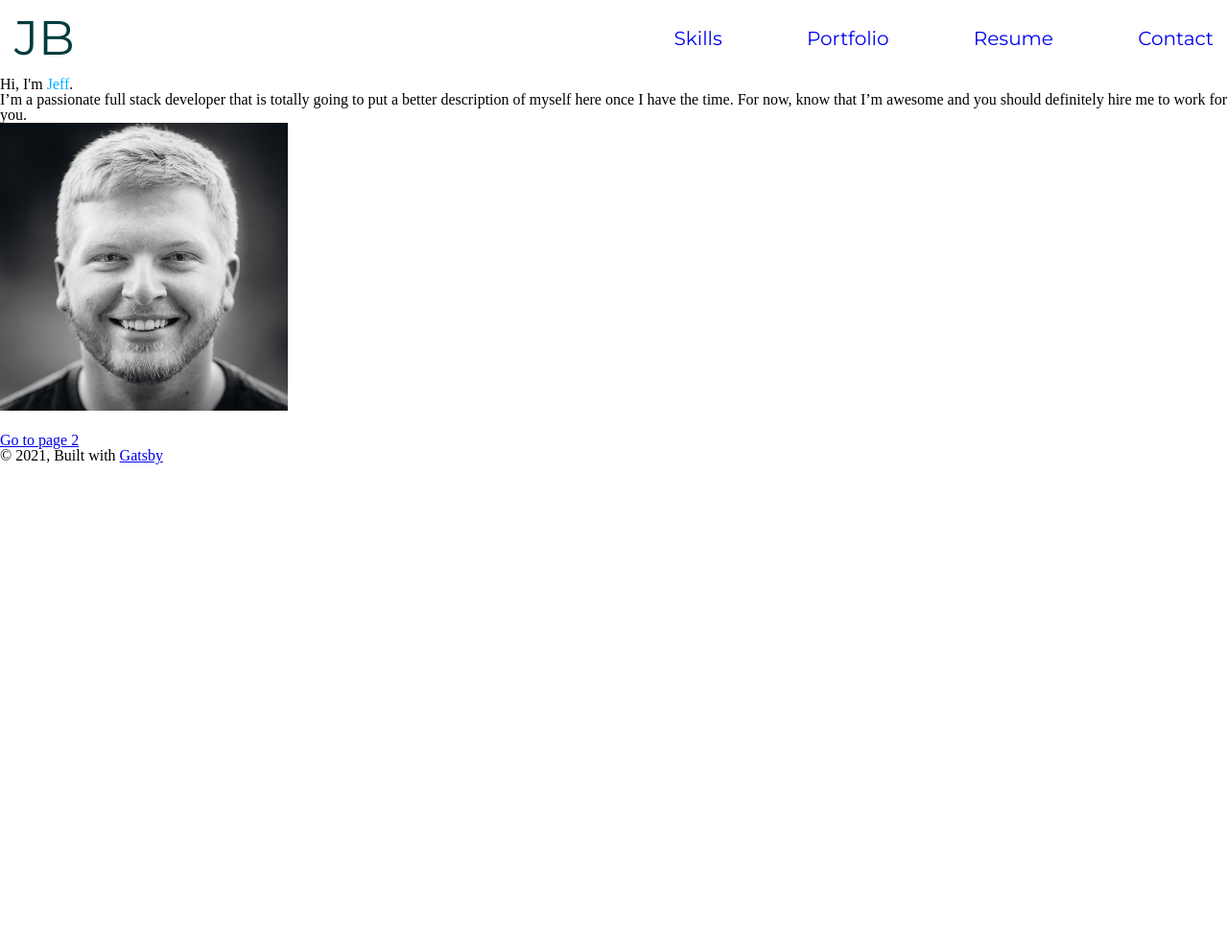
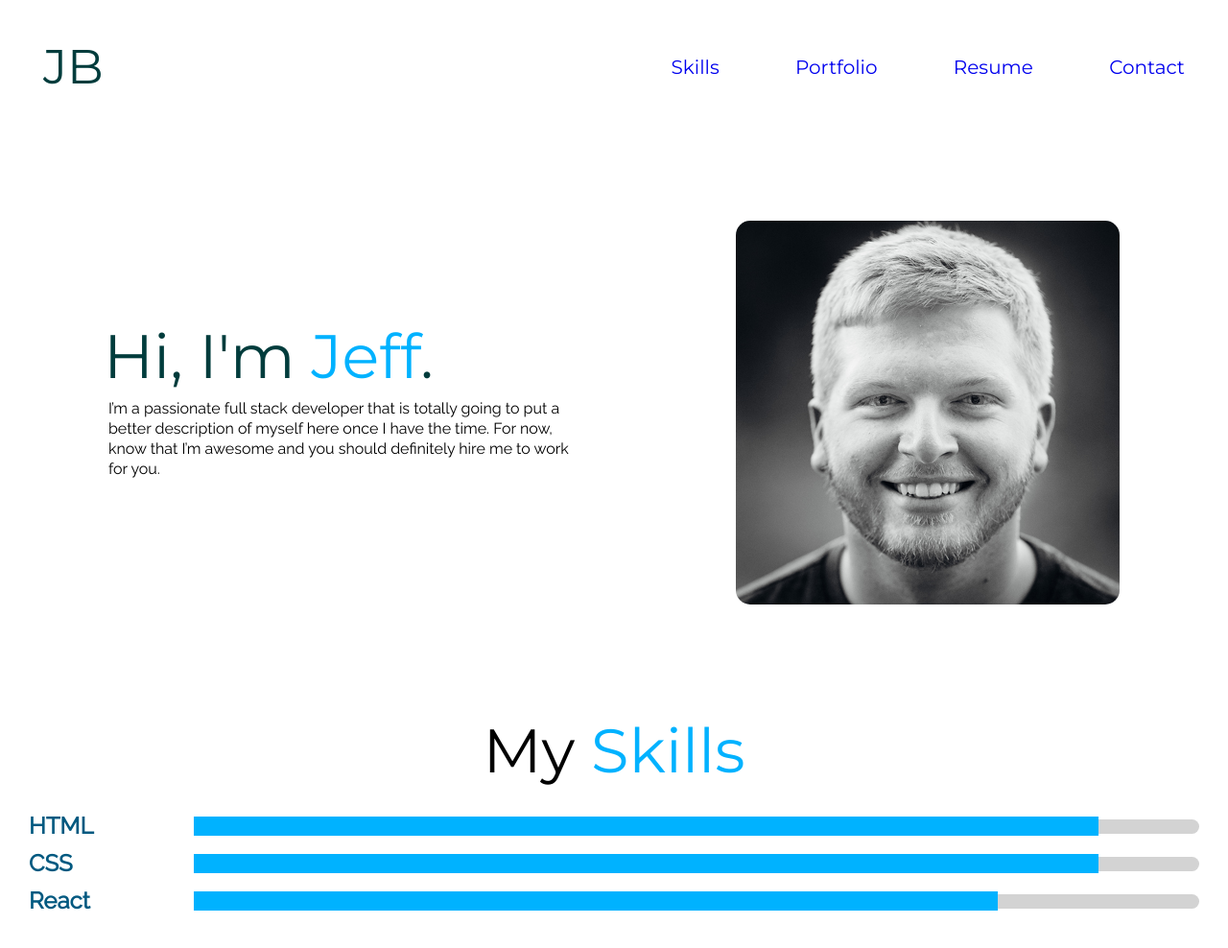
Before and after one commit to jjbreig5909/portfolio-site, a Gatsby site: page / in a window 1280 px wide. Shown: the whole page at 96% size. Before the commit the page ends 800 px from the top, so only its background shows below. Built offline with nearby package versions, Linux system fonts and the light colour scheme; Gatsby itself is replaced by a stand-in of ours.

Commit message:
added skill section, laid out intro

```diff
--- a/src/components/image.js
+++ b/src/components/image.js
@@ -1,6 +1,6 @@
 import React from "react"
 import { useStaticQuery, graphql } from "gatsby"
-import Img from "gatsby-image"
+import Img from "../images/self-portrait"
 
 /*
  * This component is built using `gatsby-image` to automatically serve optimized
--- a/src/components/layout.js
+++ b/src/components/layout.js
@@ -24,17 +24,12 @@ const Layout = ({ children }) => {
   `)
 
   return (
-    <>
+    <div className="site-container">
       <Header siteTitle={data.site.siteMetadata.title} />
       <div>
         <main>{children}</main>
-        <footer>
-          © {new Date().getFullYear()}, Built with
-          {` `}
-          <a href="https://www.gatsbyjs.org">Gatsby</a>
-        </footer>
       </div>
-    </>
+    </div>
   )
 }
 
--- a/src/pages/index.js
+++ b/src/pages/index.js
@@ -2,19 +2,31 @@ import React from "react"
 import { Link } from "gatsby"
 
 import Layout from "../components/layout"
-import Image from "../components/image"
 import SEO from "../components/seo"
 
 const IndexPage = () => (
   <Layout>
     <SEO title="Jeff Breig" />
-    <h1>Hi, I'm <span className="accent">Jeff</span>.</h1>
-    <p>I’m a passionate full stack developer that is totally going to put a better description of myself here once I have the time. For now, know that I’m awesome and you should definitely hire me to work for you.</p>
-    <div style={{ maxWidth: `300px`, marginBottom: `1.45rem` }}>
-      <Image />
+    <div className="home-page">
+      <div className="home-info">
+        <h1>Hi, I'm <span className="accent">Jeff</span>.</h1>
+        <p>I’m a passionate full stack developer that is totally going to put a better description of myself here once I have the time. For now, know that I’m awesome and you should definitely hire me to work for you.</p>
+      </div>
+      <div className="home-image"/>
     </div>
-    <Link to="/page-2/">Go to page 2</Link>
+    <div className="skills-container">
+      <h1 className="section-title">My <span className="accent">Skills</span></h1>
+      <div className="skill-bars">
+
+        <div className="skill-section"><h2>HTML</h2><div className="skill-bar-container"><div className="skill-bar html"></div></div></div>
+        <div className="skill-section"><h2>CSS</h2><div className="skill-bar-container"><div className="skill-bar css"></div></div></div>
+        <div className="skill-section"><h2>React</h2><div className="skill-bar-container"><div className="skill-bar react"></div></div></div>
+      </div>
+    </div>
+
   </Layout>
 )
 
 export default IndexPage
+
+{/* <Link to="/page-2/">Go to page 2</Link> */}
--- a/src/styling/index.scss
+++ b/src/styling/index.scss
@@ -1,5 +1,7 @@
 // Font Imports
 @import url('https://fonts.googleapis.com/css2?family=Montserrat&display=swap');
+@import url('https://fonts.googleapis.com/css2?family=Raleway&display=swap');
+
 @import url("reset.scss");
 @import url("navigation.scss");
 
@@ -9,6 +11,10 @@ html {
       color: black;
     }
   }
+
+.site-container{
+  padding: 30px;
+}
 
 .page-title{
   font-family: "Montserrat";
@@ -25,3 +31,104 @@ html {
 .accent{
   color: #00B2FF;
 }
+
+.home-page{
+  display: flex;
+  justify-content: space-around;
+  align-items: center;
+  height: 80vh;
+}
+
+.home-info{
+  display: flex;
+  flex-direction: column;
+  width: 40%;
+  font-family: "Raleway";
+  color: #003C3C;
+  line-height: 1.3rem;
+  align-items: flex-start;
+  h1{
+    font-size: 4rem;
+    font-family: "Montserrat";
+    margin-bottom: 35px;
+    margin-left: -5px;
+  }
+}
+
+.home-image{
+  width: 400px;
+  height: 400px;
+  border-radius: 15px;
+  background: url("../images/self-portrait.jpg");
+  background-repeat: no-repeat;
+  background-size: cover;
+}
+
+.section-title{
+  text-align: center;
+  font-family: "Montserrat";
+  font-size: 4rem;
+  margin-bottom: 35px;
+}
+
+.skill-section{
+  display: flex;
+  align-items: center;
+  margin-bottom: 15px;
+  font-family: "Raleway";
+  font-size: 1.5rem;
+  font-weight: 900;
+  color: #005980;
+  h2{
+    margin-right: 15px;
+    width:  15%;
+  }
+}
+
+.skill-bars{
+  display: flex;
+  flex-direction: column;
+  justify-content: center;
+}
+
+.skill-bar-container{
+  background-color: lightgray;
+  font-family: "Raleway";
+  height: 15px;
+  width: 100%;
+  display: flex;
+  flex-direction: column;
+  justify-content: center;
+  border-radius: 8px;
+}
+
+.skill-bar{
+  font-family: "Raleway";
+  display: flex;
+  align-items: center;
+  font-size: 1.5rem;
+  font-weight: 900;
+  width: 70%;
+  height: 25px;
+  padding: 10px;
+  background-color: #00B2FF;
+  color: #005980;
+}
+
+.react{
+  transition: all .3s;
+  width: 80%;
+}
+
+.react:hover{
+  width:10%;
+  transition: all .3s;
+}
+
+.html{
+  width: 90%;
+}
+
+.css{
+  width: 90%;
+}
--- a/src/styling/navigation.scss
+++ b/src/styling/navigation.scss
@@ -17,6 +17,10 @@
     font-family: "Montserrat";
 }
 
+.nav-link:visited{
+    color: #003C3C;
+}
+
 .nav-link:hover{
     transition: all .25s;
     color: #00B2FF;
```
Also changed, not shown: src/images/gatsby-icon.png (added).
